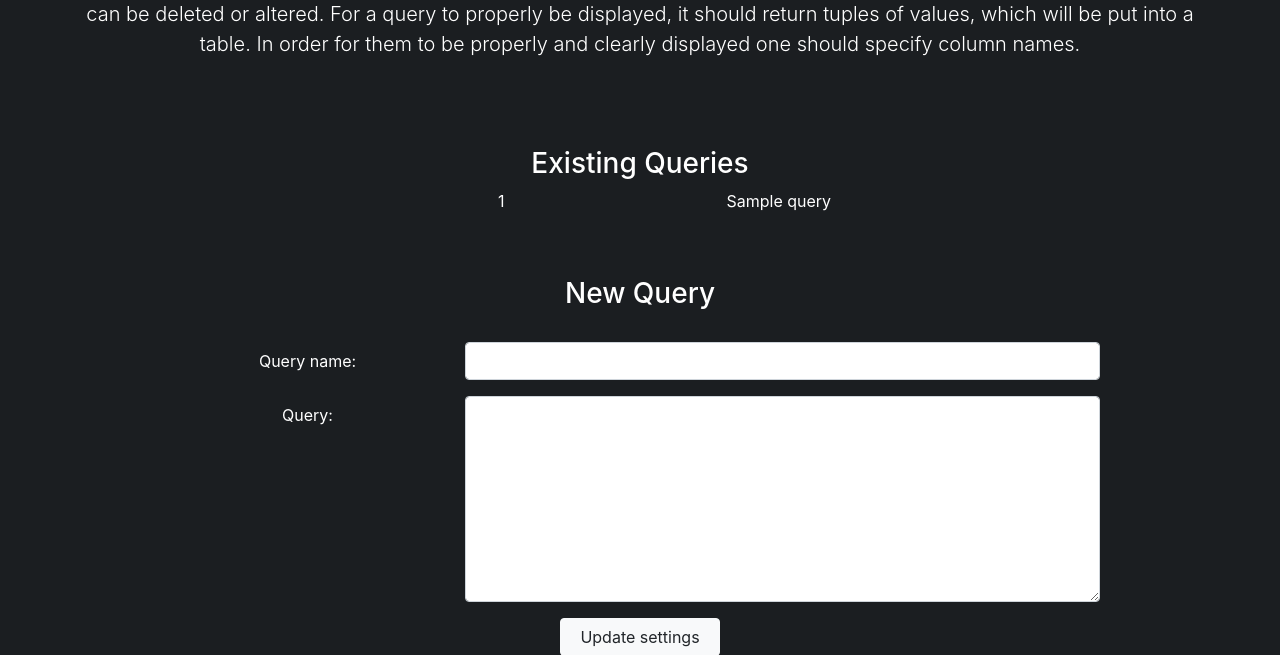
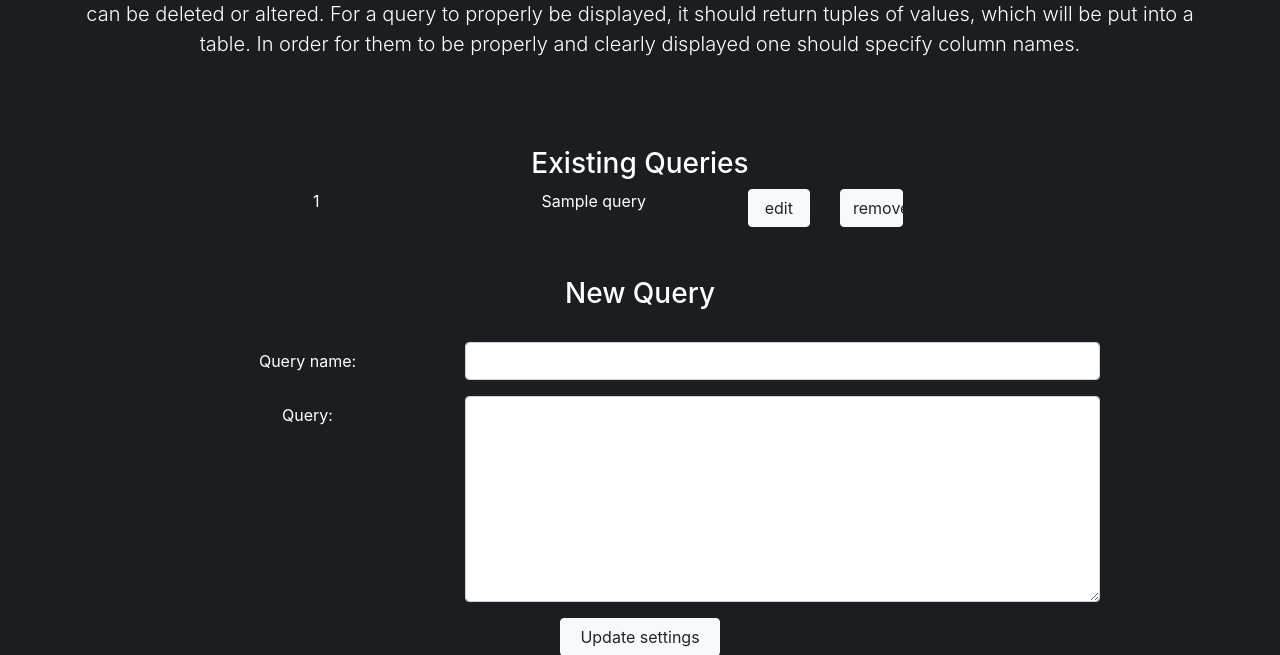
Before and after one commit to larsVanRoy/power-monitor, a Flask app: template templates/statistics.html in a window 1280 px wide. Shown: the part 227-882 px from the top of the page. Run offline with Flask 2, Linux system fonts and the light colour scheme; the template is opened without the code that fills it: most values are stand-ins (such as "Sample title", 1, 10 or a date in 2020); parts of the project's set-up code (start-up, migrations or seed data) failed here and were passed over; some libraries are stand-ins or nearby versions.

Commit message:
added buttons

```diff
--- a/templates/statistics.html
+++ b/templates/statistics.html
@@ -47,7 +47,7 @@
             {% if queries %}
                 {% for query in queries %}
                     <div class="row">
-                        <div class="offset-3 col-3">
+                        <div class="offset-1 col-3">
                             <p>
                                 {{ query.0 }}
                             </p>
@@ -56,6 +56,12 @@
                             <p>
                                 {{ query.1 }}
                             </p>
+                        </div>
+                        <div class="col-1">
+                            <button type="submit" class="btn btn-light btn-block">edit</button>
+                        </div>
+                        <div class="col-1">
+                            <button type="submit" class="btn btn-light btn-block">remove</button>
                         </div>
                      </div>
                 {% endfor %}
```
